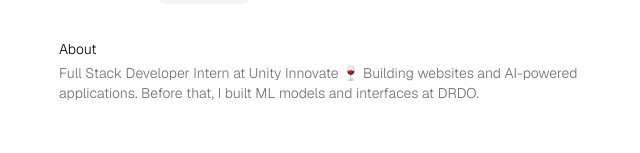
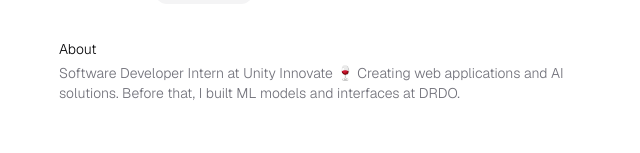
Before and after one commit to heyadrsh/resume-card, a Next.js app: page / in a window 1280 px wide. Shown: the part 151-304 px from the top of the page, without its empty margins (317-957 px from the left). Built offline with nearby package versions, Linux system fonts and the light colour scheme.

Commit message:
added unity innovate and changed descrp

```diff
--- a/data/bio.ts
+++ b/data/bio.ts
@@ -4,7 +4,7 @@
   jobTitle: 'Developer && Student',
   website: 'https://www.heyadrsh.tech/',
   about:
-    'Full Stack Developer Intern at Unity Innovate 🍷 Building websites and AI-powered applications. Before that, I built ML models and interfaces at DRDO.',
+    'Software Developer Intern at Unity Innovate 🍷 Creating web applications and AI solutions. Before that, I built ML models and interfaces at DRDO.',
   contacts: [
     {
       label: 'Email',
```
